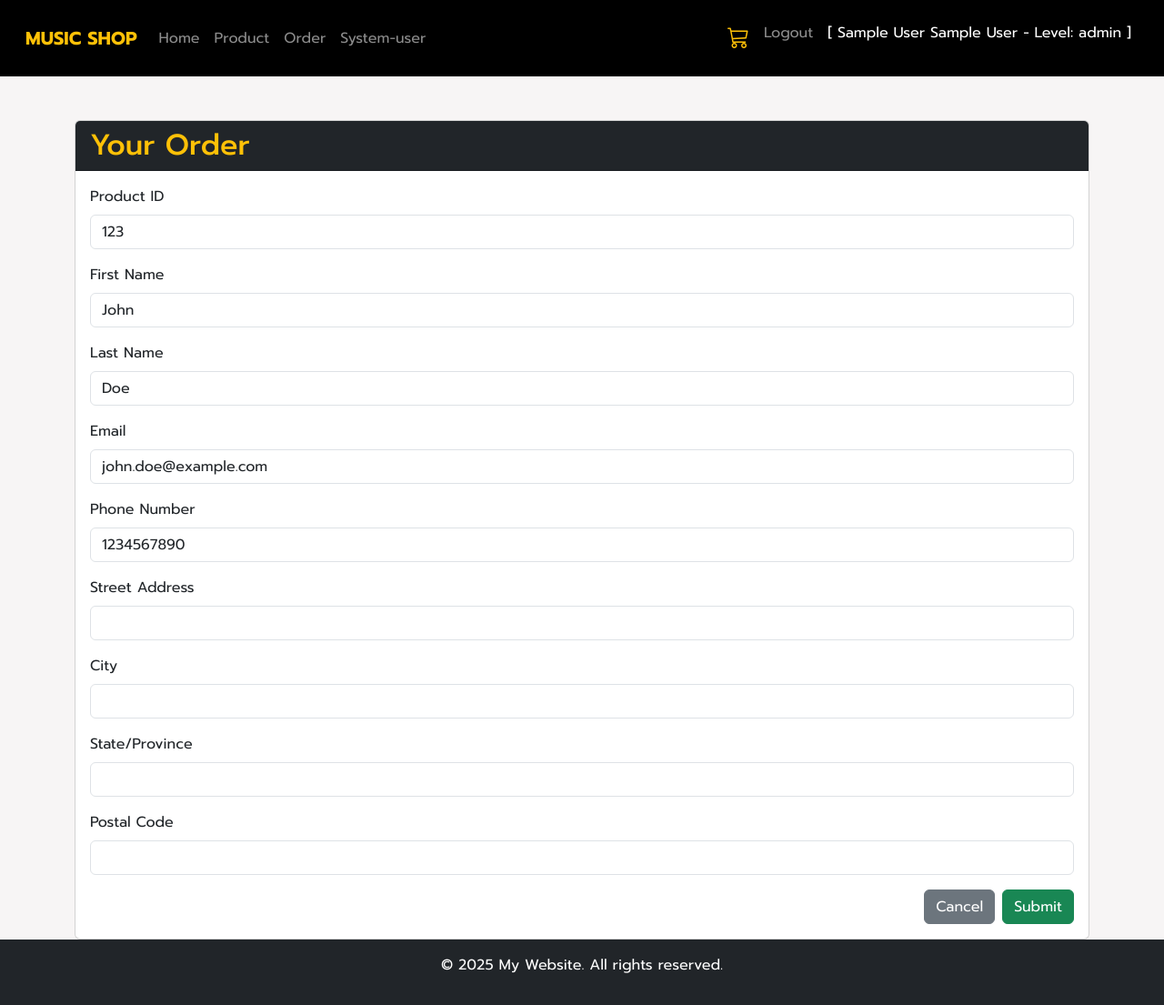
After one commit to Pumin642110325/project-954246, a PHP site: page /formOrder.php in a window 1280 px wide. The commit adds this page. Shown: the whole page at 91% size. Run offline with PHP 8.4, Linux system fonts and the light colour scheme; the visitor is signed in with stand-in values (Sample User, id 1).

Commit message:
update order

```diff
--- /dev/null
+++ b/formOrder.php
@@ -0,0 +1,89 @@
+<!DOCTYPE html>
+<html lang="en">
+
+<head>
+    <meta charset="UTF-8">
+    <meta name="viewport" content="width=device-width, initial-scale=1.0">
+    <title>Add Order</title>
+    <!-- Bootstrap CSS CDN -->
+    <link href="https://cdn.jsdelivr.net/npm/bootstrap@5.3.0/dist/css/bootstrap.min.css" rel="stylesheet">
+</head>
+
+<body>
+    <?php
+    include_once './partials/layout.php';
+    include_once './partials/navbar.php';
+
+    // สมมติว่าคุณได้ข้อมูลจาก session หรือแหล่งอื่น ๆ
+    $productID = 123; // ตัวอย่าง Product ID ที่เลือก
+    $firstname = "John"; // ชื่อผู้ใช้
+    $lastname = "Doe"; // นามสกุลผู้ใช้
+    $email = "john.doe@example.com"; // อีเมล
+    $pnumber = "1234567890"; // เบอร์โทรศัพท์
+    ?>
+
+    <div class="container mt-5">
+        <?php if ($_SESSION['level'] >= 1) { ?>
+            <div class="card">
+                <div class="card-header bg-dark text-warning">
+                    <h2 class="mb-0">Your Order</h2>
+                </div>
+                <div class="card-body">
+                    <form action="addOrder.php" method="post">
+                        <div class="mb-3">
+                            <label for="productID" class="form-label">Product ID</label>
+                            <input type="text" class="form-control" id="productID" name="productID" value="<?php echo $productID; ?>" readonly>
+                        </div>
+                        <div class="mb-3">
+                            <label for="firstname" class="form-label">First Name</label>
+                            <input type="text" class="form-control" id="firstname" name="firstname" value="<?php echo $firstname; ?>" readonly>
+                        </div>
+                        <div class="mb-3">
+                            <label for="lastname" class="form-label">Last Name</label>
+                            <input type="text" class="form-control" id="lastname" name="lastname" value="<?php echo $lastname; ?>" readonly>
+                        </div>
+                        <div class="mb-3">
+                            <label for="email" class="form-label">Email</label>
+                            <input type="email" class="form-control" id="email" name="email" value="<?php echo $email; ?>" readonly>
+                        </div>
+                        <div class="mb-3">
+                            <label for="pnumber" class="form-label">Phone Number</label>
+                            <input type="text" class="form-control" id="pnumber" name="pnumber" value="<?php echo $pnumber; ?>" readonly>
+                        </div>
+                        <!-- ข้อมูลที่อยู่ -->
+                        <div class="mb-3">
+                            <label for="street_address" class="form-label">Street Address</label>
+                            <input type="text" class="form-control" id="street_address" name="street_address" required>
+                        </div>
+                        <div class="mb-3">
+                            <label for="city" class="form-label">City</label>
+                            <input type="text" class="form-control" id="city" name="city" required>
+                        </div>
+                        <div class="mb-3">
+                            <label for="state_province" class="form-label">State/Province</label>
+                            <input type="text" class="form-control" id="state_province" name="state_province" required>
+                        </div>
+                        <div class="mb-3">
+                            <label for="postal_code" class="form-label">Postal Code</label>
+                            <input type="text" class="form-control" id="postal_code" name="postal_code" required>
+                        </div>
+                        <div class="d-flex justify-content-end gap-2">
+                            <a href="displayProduct.php" class="btn btn-secondary">Cancel</a>
+                            <button type="submit" class="btn btn-success">Submit</button>
+                        </div>
+                    </form>
+                </div>
+            </div>
+        <?php } else { ?>
+            <div class="alert alert-danger mt-4" role="alert">
+                <h4 class="alert-heading">Access Denied</h4>
+                <p>You are unable to access this page, please try again.</p>
+            </div>
+        <?php } ?>
+    </div>
+
+</body>
+
+</html>
+
+<?php include_once './partials/footer.php'; ?>
--- a/showCart.php
+++ b/showCart.php
@@ -74,7 +74,7 @@ $cart = $_SESSION['cart'] ?? [];
 
             <div class="mt-4">
                 <a href="showProduct.php" class="btn btn-outline-secondary">🔙 กลับไปซื้อสินค้า</a>
-                <a href="checkout.php" class="btn btn-success">✅ ชำระเงิน</a>
+                <a href="formOrder.php" class="btn btn-success">✅ สั่งซื้อสินค้า</a>
             </div>
         <?php endif; ?>
     </div>
```
Also changed, not shown: addAddress.php (added, +19 -0 lines), addOrder.php (added, +19 -0 lines), displayOrder.php (renamed from displayProduct.php, +23 -16 lines), showOrder.php (added, +65 -0 lines), deleteOrder.php (added), updateOrder.php (added).
